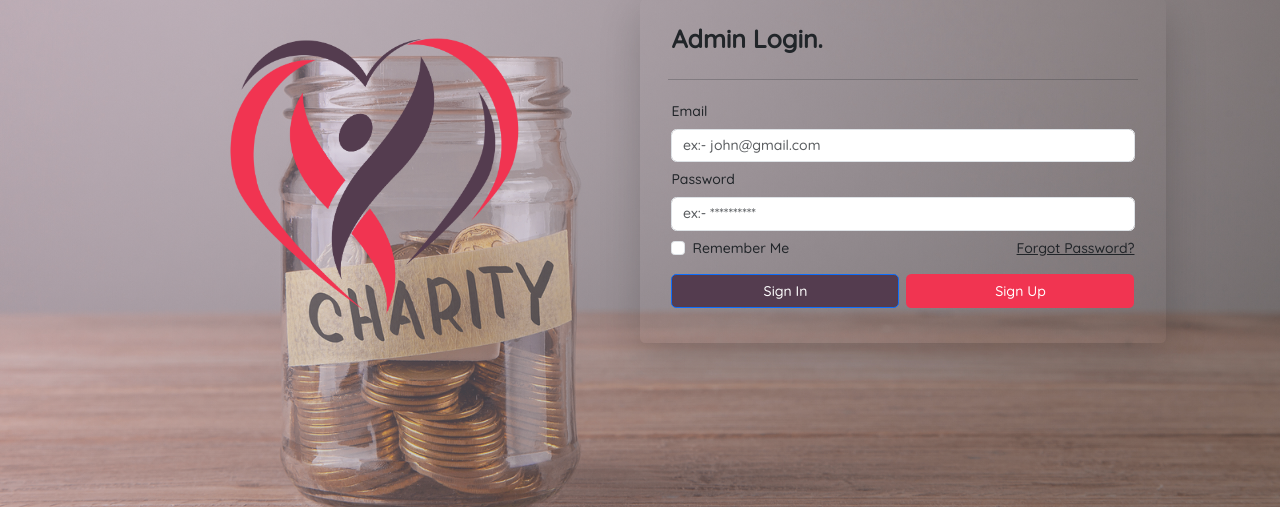
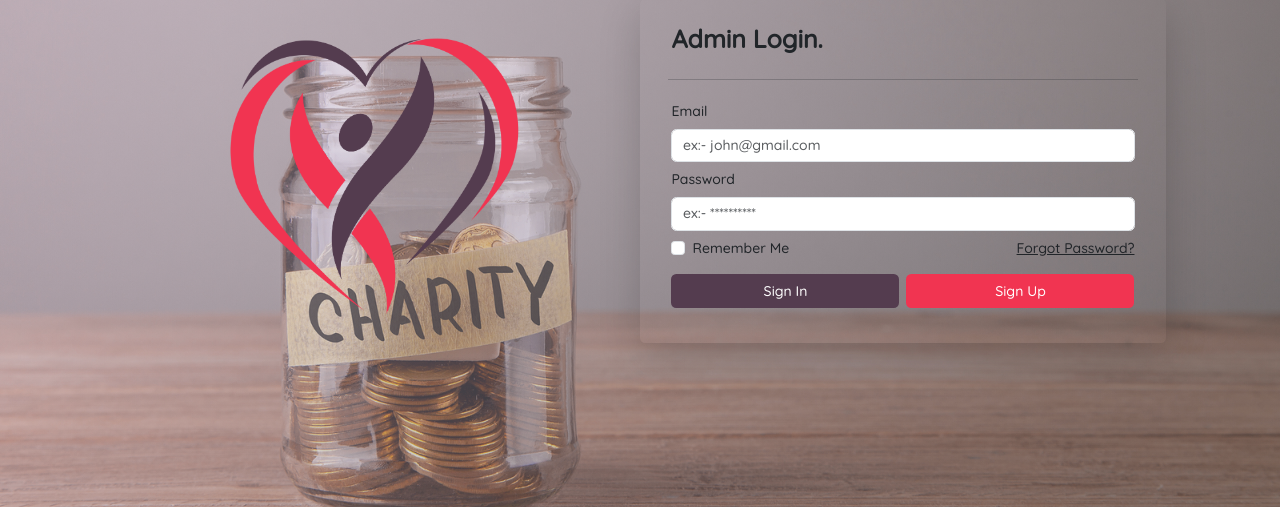
Before and after one commit to Helitha1/Migten, a PHP site: page /signIn.php in a window 1280 px wide. Shown: the part 229-736 px from the top of the page. Run offline with PHP 8.4, Linux system fonts and the light colour scheme; some libraries are stand-ins or nearby versions.

Commit message:
Update signIn.php

```diff
--- a/signIn.php
+++ b/signIn.php
@@ -51,7 +51,7 @@
                                 <a href="#" class="link-dark" onclick="forgotPassword();">Forgot Password?</a>
                             </div>
                             <div class="col-12 col-lg-6 d-grid my-3">
-                                <button class="btn btn-primary"  style="background-color: #543c4f;">Sign In</button>
+                                <button class="btn text-white"  style="background-color: #543c4f;">Sign In</button>
                             </div>
                             <div class="col-12 col-lg-6 d-grid my-3">
                                 <button class="btn text-white" style="background-color: #f13451;">Sign Up</button>
```
